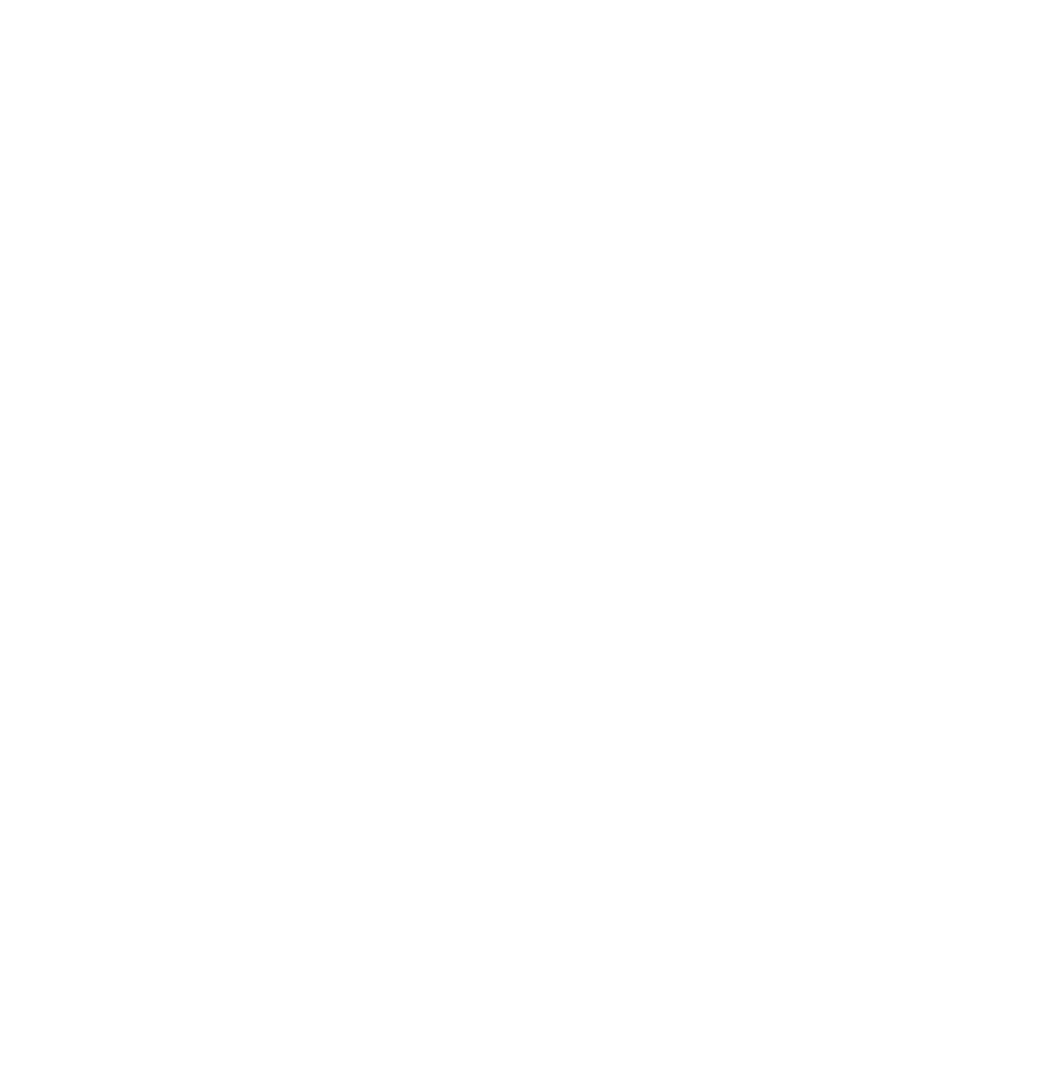
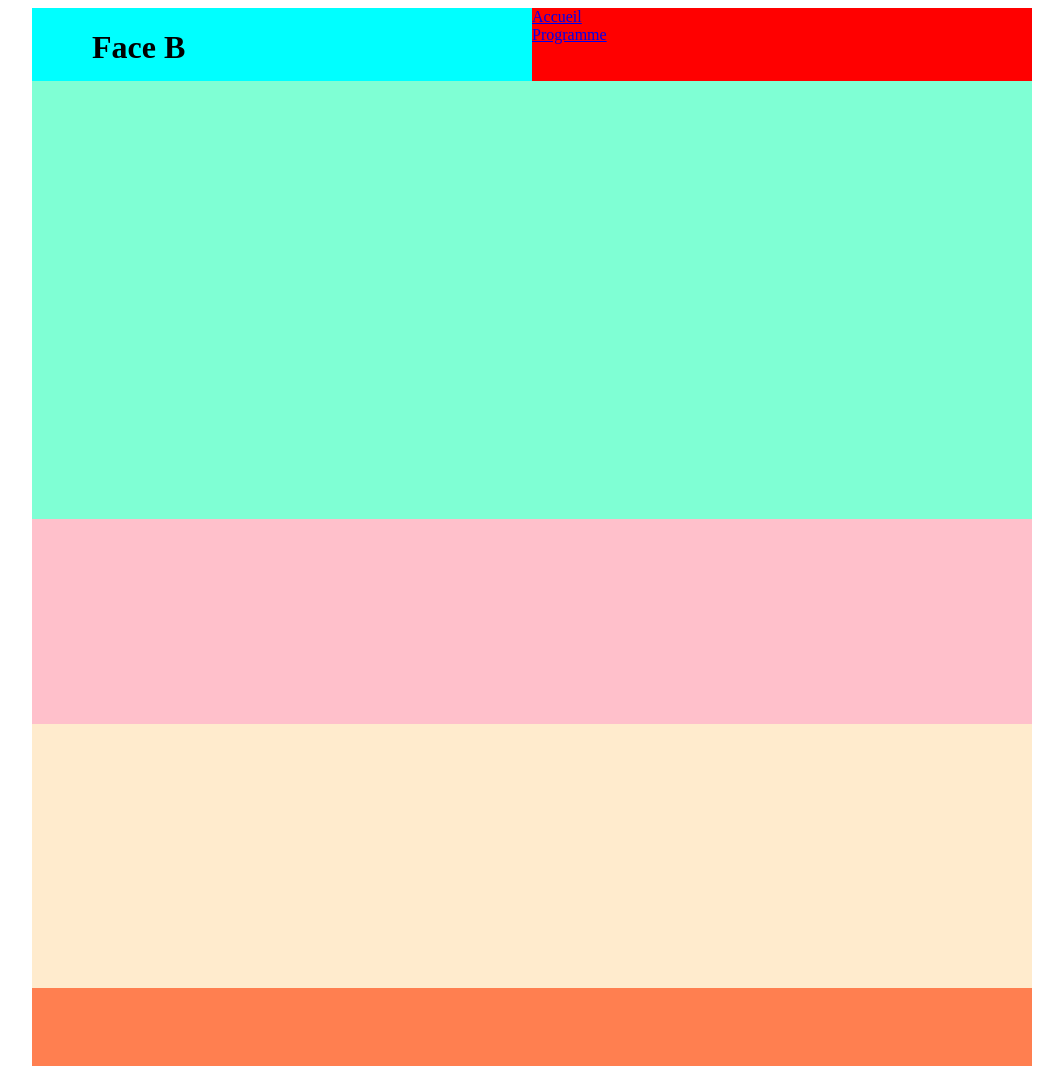
Before and after one commit to SoltaneJaGh/Site-face-B, a plain HTML site: page Index.html in a window 1280 px wide. Shown: the whole page, without its empty margins (108-1171 px from the left). Before the commit the page ends 800 px from the top, so only its background shows below. Drawn offline with Linux system fonts and the light colour scheme.

Commit message:
première version

```diff
--- a/Index.html
+++ b/Index.html
@@ -3,7 +3,26 @@
   <head>
     <meta charset="UTF-8" />
     <meta name="viewport" content="width=device-width, initial-scale=1.0" />
+    <link rel="stylesheet" href="style.css" />
     <title>Face-B</title>
   </head>
-  <body></body>
+  <body>
+    <div class="main">
+      <div class="start">
+        <div class="start-left"><h1 class="start-title">Face B</h1></div>
+        <div class="start-right">
+          <div class="start-Acceuil">
+            <a href="#">Accueil</a>
+          </div>
+          <div class="start-Programme">
+            <a href="#">Programme</a>
+          </div>
+        </div>
+      </div>
+      <div class="end-start"></div>
+      <div class="middle"></div>
+      <div class="end-middle"></div>
+      <div class="end"></div>
+    </div>
+  </body>
 </html>
--- a/style.css
+++ b/style.css
@@ -0,0 +1,56 @@
+html {
+  display: flex;
+  flex-direction: row;
+  justify-content: center;
+}
+
+.main {
+  width: 1000px;
+  height: 1058px;
+  background-color: black;
+}
+
+.start {
+  background-color: blue;
+  width: 1000px;
+  height: 73px;
+  display: flex;
+  flex-direction: row;
+}
+
+.end-start {
+  background-color: aquamarine;
+  width: 1000px;
+  height: 438px;
+}
+
+.middle {
+  background-color: pink;
+  width: 1000px;
+  height: 205px;
+}
+
+.end-middle {
+  background-color: blanchedalmond;
+  width: 1000px;
+  height: 264px;
+}
+
+.end {
+  background-color: coral;
+  width: 1000px;
+  height: 78px;
+}
+
+.start-title {
+  margin-left: 60px;
+}
+
+.start-left {
+  background-color: aqua;
+  width: 500px;
+}
+.start-right {
+  background-color: red;
+  width: 500px;
+}
```
